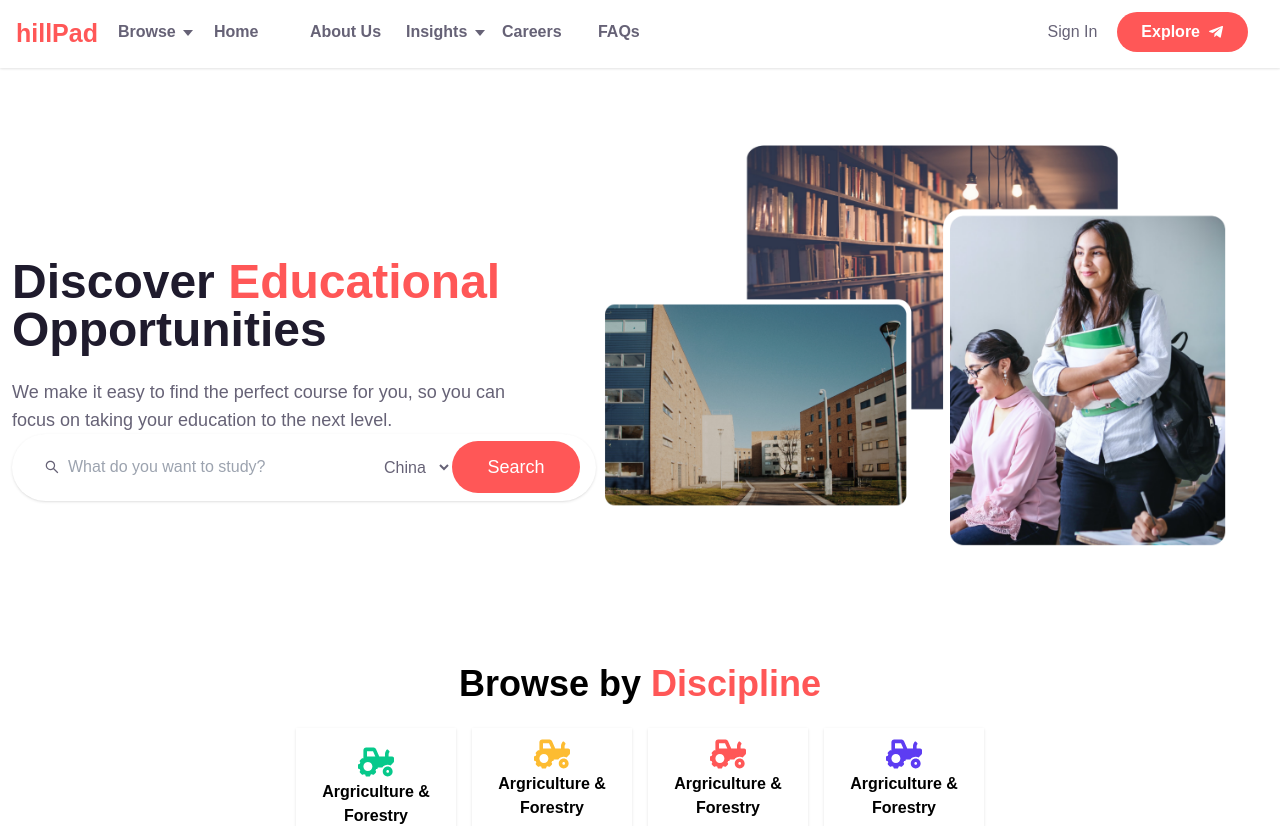
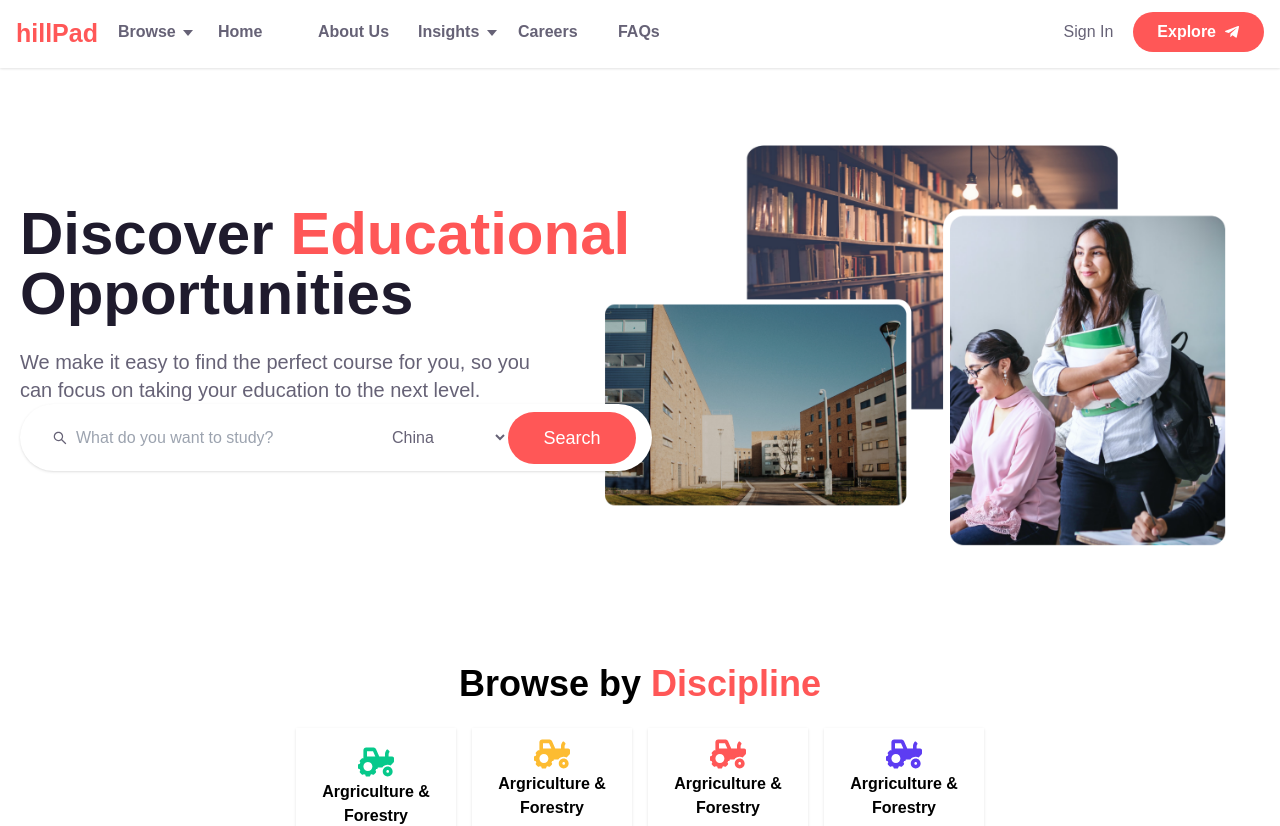
Before and after one commit to Haywhyoh/Hillpad, a React (Vite) app in the folder Hillpad/: page / in a window 1280 px wide. Shown: the top 826 px of the page. Built offline with nearby package versions, Linux system fonts and the light colour scheme.

Commit message:
bigger laptop screen design

```diff
--- a/Hillpad/src/components/Footer.jsx
+++ b/Hillpad/src/components/Footer.jsx
@@ -6,12 +6,14 @@ import { AiOutlineTwitter} from "react-icons/ai";
 import { IoPhonePortraitSharp } from 'react-icons/io5'
 export default function Footer() {
     return (
-        <>
-        <footer className='bg-navy_blue text-white p-4'>
+        <div className='bg-navy_blue'>
+        <footer className=' text-white p-4 lg:px-20 max-w-9xl lg:flex  flex-col justify-center mx-auto'>
+        <div className='lg:flex  lg:justify-between '>
         <div className='md:flex md:justify-between'>
+            <div className='lg:flex lg:gap-x-10'>
             <div>
                     <div className='w-28 my-8'><img src={hillpad}/></div>
-                    <div className='my-8'>
+                    <div className='my-8 lg:text-lg'>
                         <div className='flex items-center gap-x-2'>
                             <div className='text-light text-lg'><MdOutlineMail /></div>
                             <div>contact@hillpad.com</div>
@@ -26,7 +28,7 @@ export default function Footer() {
 
                     <div>
                         <div className='font-medium my-8 text-lg md:text-xl md:font-bold'>Resources</div>
-                        <ul className='text-white opacity-50 flex flex-col gap-2'>
+                        <ul className='text-white opacity-50 flex flex-col gap-2 lg:text-lg'>
                             <li>Bachelors</li>
                             <li>Masters</li>
                             <li>Doctorate</li>
@@ -36,7 +38,7 @@ export default function Footer() {
                     </div>
                     <div>
                         <div className='font-medium my-8 text-lg md:text-xl md:font-bold'>Quick Links</div>
-                        <ul className='text-white opacity-50 flex flex-col gap-2'>
+                        <ul className='text-white opacity-50 flex flex-col gap-2 lg:text-lg'>
                             <li>About Us</li>
                             <li>Contact Us</li>
                             <li>FAQs</li>
@@ -45,11 +47,14 @@ export default function Footer() {
                         </ul>
                     </div>
                 </div>
+            </div>
 
-                <div></div>
+
+
             </div>
-            <div>
-                <div className='font-semibold text-xl my-4 md:text-4xl md:mt-8'>Subscribe to our newsletter</div>
+            <div className='lg:flex lg:flex-col lg:w-96'>
+                <div >
+                    <div className='font-semibold text-xl my-4 md:text-4xl md:mt-8 lg:text-3xl'>Subscribe to our newsletter</div>
                     <div  className='text-white opacity-50 flex flex-col gap-2'>Don't miss any relevant tips and announcements!</div>
                 </div>
 
@@ -64,11 +69,17 @@ export default function Footer() {
                         <button className='bg-orange py-2 px-4 rounded-full font-medium'>Subscribe</button>
                     </div>
                 </div>
+            </div>
 
-            <div className='my-8 border-t border-opacity-70 border-light_black'>
+        </div>
 
 
-                <div className='text-sm text-white opacity-50 flex justify-between my-6 md:justify-center md:gap-x-8'>
+
+        </footer>
+        <div className='mt-8 pb-8 border-t border-opacity-70 border-light_black w-full'>
+
+
+                <div className='text-sm text-white opacity-50 flex justify-between my-6 md:justify-center md:gap-x-8 lg:text-lg'>
                     <div>Privacy Policy</div>
                     <div>Disclaimer</div>
                     <div>Term of Use</div>
@@ -83,7 +94,6 @@ export default function Footer() {
                 Copyright © 2023 <span className=' text-white opacity-100'> HillPad Limited</span>
                 </div>
             </div>
-        </footer>
-        </>
+        </div>
     )
 }
--- a/Hillpad/src/components/Header.jsx
+++ b/Hillpad/src/components/Header.jsx
@@ -14,13 +14,13 @@ const Header = () => {
 
   return (
     <header>
-      <div className=" mx-4 py-4 flex justify-between lg:hidden lg:items-center">
+      <div className=" mx-4 py-4 flex justify-between lg:hidden lg:items-center ">
         <div><a href="/" className="logo text-orange font-bold"> hillPad</a></div>
         <div className='text-4xl' onClick={showNav}>{ showIcon ? <IoMdClose /> : <IoMdMenu />}</div>
 
       </div>
-      <div className='hidden lg:flex lg:items-center lg:mx-4' id='nav'>
-        <div><a href="/" className="logo text-orange font-bold"> hillPad</a></div>
+      <div className='hidden lg:flex lg:items-center max-w-8xl lg:mx-auto lg:w-full lg:justify-between' id='nav'>
+        <div><a href="/" className="logo text-orange font-bold lg:ml-4"> hillPad</a></div>
         <Navbar />
         </div>
     </header>
--- a/Hillpad/src/components/MenuItems.jsx
+++ b/Hillpad/src/components/MenuItems.jsx
@@ -29,7 +29,7 @@ const MenuItems = ({ items, depthLevel }) => {
         dropdown && setDropdown(false);
       };
   return (
-    <li className="menu-items border w-11/12 border-light_black rounded-lg mb-1 font-medium text-light_black border-opacity-10 lg:w-24 lg:border-0 " ref={ref} onMouseEnter={onMouseEnter}
+    <li className="menu-items border w-11/12 border-light_black rounded-lg mb-1 font-medium text-light_black border-opacity-10 lg:w-24 lg:border-0  " ref={ref} onMouseEnter={onMouseEnter}
     onMouseLeave={onMouseLeave} >
       {items.submenu ? (
         <>
--- a/Hillpad/src/components/Navbar.jsx
+++ b/Hillpad/src/components/Navbar.jsx
@@ -5,8 +5,8 @@ const Navbar = () => {
     const depthLevel = 0;
 
   return (
-    <nav className='lg:flex lg:justify-between lg:w-full lg:py-2'>
-      <ul className="menus flex flex-col lg:flex-row lg:justify-between">
+    <nav className='lg:flex lg:justify-between lg:w-11/12 lg:py-2'>
+      <ul className="menus flex flex-col lg:flex-row lg:gap-x-1 lg:w-8/12">
       {menuItems.map((menu, index) => {
     const depthLevel = 0;
     return <MenuItems items={menu} key={index} depthLevel={depthLevel} />;
--- a/Hillpad/src/pages/home.jsx
+++ b/Hillpad/src/pages/home.jsx
@@ -16,19 +16,19 @@ import review1 from '../assets/images/01.jpeg';
 import './home.css'
 export default function Home() {
     return (
-        <div className=" text-center mt-10  md:w-full">
-        <section>
-        <div className='mx-4 md:mx-10 lg:flex lg:flex-row-reverse lg:mx-2 lg:items-center'>
+        <div className=" text-center mt-10  md:w-full max-w-8xl xl:flex xl:flex-col justify-center mx-auto">
+        <section className="max-w-8xl mx-auto">
+        <div className='mx-4 md:mx-10 lg:flex lg:flex-row-reverse lg:mx-2 lg:items-center max-w-8xl relative 2xl:mx-10'>
 
             <h1 className=" font-medium text-text_black text-4xl xs:text-5xl text-center mb-6md:text-6xl md:font-semibold md:my-16 lg:hidden ">Discover <span className="text-orange"> Educational</span> Opportunities</h1>
             <div className='my-8 md:mx-10 lg:w-1/2 -z-20'>
                 <img src={hero} alt="hillpad_courses"/>
             </div>
-            <div className='lg:text-left lg:w-1/2 lg:absolute lg:left-3'>
-            <h1 className="hidden font-medium text-text_black text-4xl xs:text-5xl text-center mb-6 md:text-5xl md:font-semibold md:my-16 lg:text-left lg:mb-6 lg:block lg:my-0">Discover <span className="text-orange"> Educational</span> Opportunities</h1>
-            <p className="text-light_black mb-6 text-md md:text-2xl md:mx-10 md:my-10  lg:my-0 lg:text-lg lg:mx-0 lg:w-10/12">We make it easy to find the perfect course for you, so you can focus on taking your education to the next level.</p>
-            <div className='w-72 mx-auto md:w-full md:rounded-full bg-white'>
-                <form className='shadow rounded-md md:flex justify-between md:px-4 md:rounded-full md:mx-8 md:items-center lg:mx-0 lg:absolute bg-white z-20'>
+            <div className='lg:text-left lg:w-1/2 lg:absolute lg:left-3 xl:top-24 2xl:top-24 2xl:mx-auto '>
+            <h1 className="hidden font-medium text-text_black text-4xl xs:text-5xl text-center mb-6 md:text-5xl md:font-semibold md:my-16 lg:text-left lg:mb-6 lg:block lg:my-0 xl:text-6xl 2xl:text-6xl">Discover <span className="text-orange"> Educational</span> Opportunities</h1>
+            <p className="text-light_black mb-6 text-md md:text-2xl md:mx-10 md:my-10  lg:my-0 lg:text-lg lg:mx-0 lg:w-10/12 xl:text-xl 2xl:my-4">We make it easy to find the perfect course for you, so you can focus on taking your education to the next level.</p>
+            <div className='w-72 mx-auto md:w-full md:rounded-full bg-white 2xl:w-60 '>
+                <form className='shadow rounded-md md:flex justify-between md:px-4 md:rounded-full md:mx-8 md:items-center lg:mx-0 lg:absolute 2xl:left-0 bg-white z-20 2xl:w-full'>
                     <fieldset className=' border-b border-light_black border-opacity-20 mx-2 px-2 py-4 md:border-0 '>
                         <div className='flex items-center gap-x-2'>< AiOutlineSearch className='text-light_black' />
                         <input type='text ' className='focus:outline-none md:w-72' placeholder='What do you want to study?'></input>
@@ -36,7 +36,7 @@ export default function Home() {
                     </fieldset>
                     <fieldset className='my-4'>
                         <div></div>
-                        <select className='text-left w-full p-2 text-light_black bg-white focus:outline-none lg:w-20'>
+                        <select className='text-left w-full p-2 text-light_black bg-white focus:outline-none lg:w-32'>
                             <option  className='text-text_black' value={'China'}>China</option>
                             <option className='text-text_black' value={'Belgium'}>Belgium</option>
                             <option className='text-text_black' value={'Canada'}>Canada</option>
@@ -84,7 +84,7 @@ export default function Home() {
 
         <section>
             <div className='font-medium text-3xl mb-10 md:text-5xl lg:font-semibold lg:text-4xl'>Browse By <span className='text-orange'>Programme</span></div>
-            <div className='flex flex-wrap justify-center'>
+            <div className='flex flex-wrap justify-center xl:gap-x-10 2xl:justify-between max-w-6xl mx-auto'>
                 <div className='w-72'>
                     <div className='w-48 mx-auto'>
                         <img src={bachelor} alt="bachelors_degree"/>
--- a/Hillpad/tailwind.config.js
+++ b/Hillpad/tailwind.config.js
@@ -39,6 +39,14 @@ export default {
       dropShadow: {
         '3xl': ' 0px 7px 29px 0px rgba(100, 100, 111, 0.2) '
     },
+    screens: {
+      '2xl': '1440px',
+      '3xl': '1560px',
+    },
+    maxWidth: {
+      '8xl': '1440px',
+      '9xl': '1560px',
+    }
   },
   plugins: [],
 }
```
Lines whose indentation alone changed are shown as unchanged.
